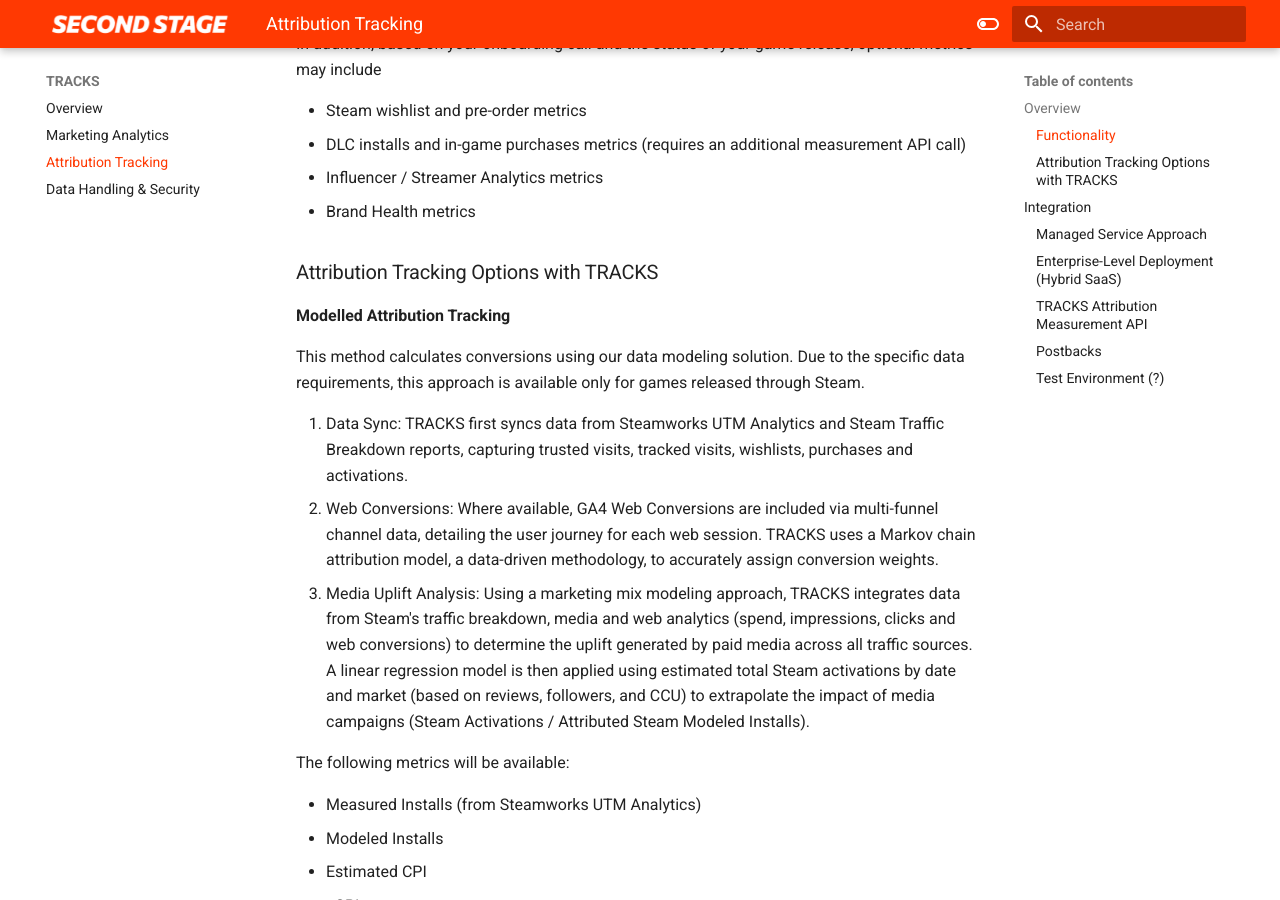
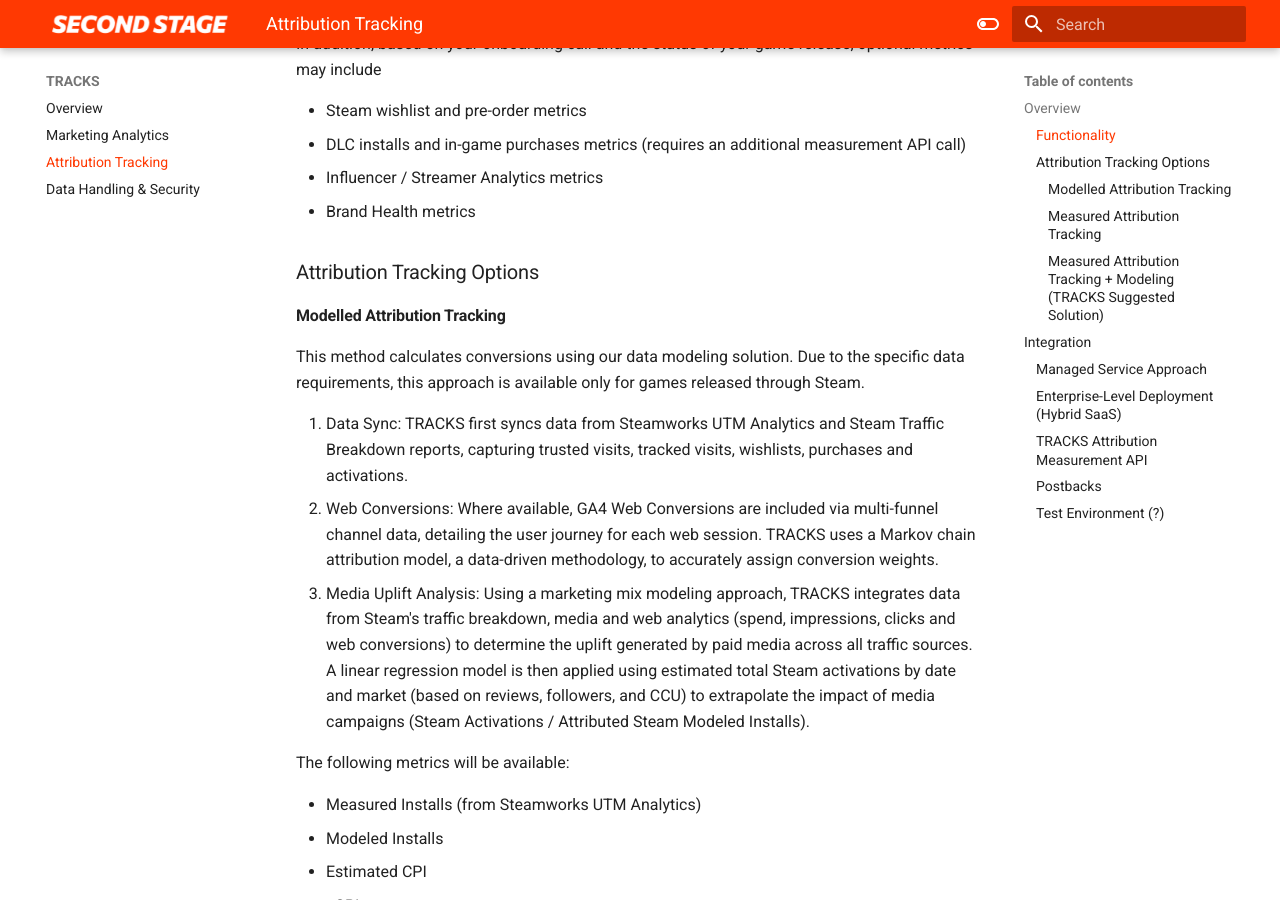
Before and after one commit to secondstage-io/tracks-documentation, an MkDocs documentation site: the page built from docs/tracks/attribution-tracking.md, in a window 1280 px wide and 900 px high, scrolled down 2474 px. Built offline with MkDocs 1.6.1 and Material for MkDocs 9.7.7, drawn with Linux system fonts in a browser that asks for light colours.

Commit message:
Update attribution-tracking.md
layout changes

```diff
--- a/docs/tracks/attribution-tracking.md
+++ b/docs/tracks/attribution-tracking.md
@@ -60,9 +60,9 @@
 - Brand Health metrics
 
 
-### Attribution Tracking Options with TRACKS
+### Attribution Tracking Options
 
-**Modelled Attribution Tracking**
+#### Modelled Attribution Tracking
 
 This method calculates conversions using our data modeling solution. Due to the specific data requirements, this approach is available only for games released through Steam.
 
@@ -80,11 +80,11 @@
 - CR% (Conversion Rate)
 - ROAS (Return on Ad Spend)
 
-**Measured Attribution Tracking**
+#### Measured Attribution Tracking
 
 Lorem ipsum dolor sit amet, consectetuer adipiscing elit. Aenean commodo ligula eget dolor. Aenean massa. Cum sociis natoque penatibus et magnis dis parturient montes, nascetur ridiculus mus.
 
-**Measured Attribution Tracking + Modeling (TRACKS Suggested Solution)**
+#### Measured Attribution Tracking + Modeling (TRACKS Suggested Solution)
 
 Lorem ipsum dolor sit amet, consectetuer adipiscing elit. Aenean commodo ligula eget dolor. Aenean massa. Cum sociis natoque penatibus et magnis dis parturient montes, nascetur ridiculus mus.
 
```
